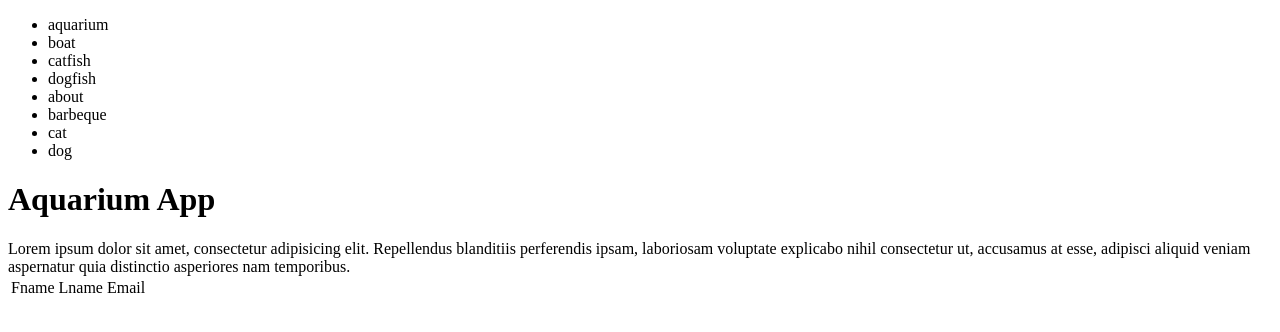
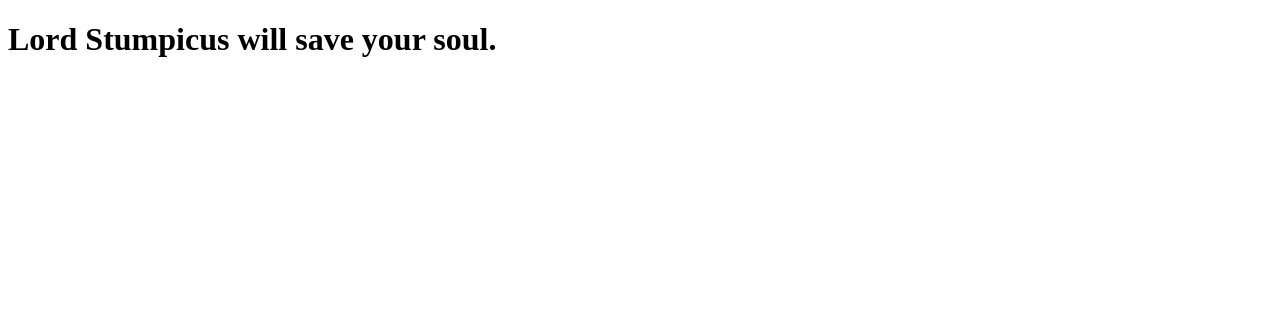
Before and after one commit to SkillDistillery/git-workflow, a plain HTML site: page index.html in a window 1280 px wide. Drawn offline with Linux system fonts and the light colour scheme.

Commit message:
Stumpicus made a change

```diff
--- a/index.html
+++ b/index.html
@@ -7,30 +7,6 @@
   <title>Document</title>
 </head>
 <body>
-  <nav>
-    <ul>
-      <li>aquarium</li>
-      <li>boat</li>
-      <li>catfish</li>
-      <li>dogfish</li>
-      <li>about</li>
-      <li>barbeque</li>
-      <li>cat</li>
-      <li>dog</li>
-    </ul>
-  </nav>
-
-  <h1>Aquarium App</h1>
-
-  <div>Lorem ipsum dolor sit amet, consectetur adipisicing elit. Repellendus blanditiis perferendis ipsam, laboriosam voluptate explicabo nihil consectetur ut, accusamus at esse, adipisci aliquid veniam aspernatur quia distinctio asperiores nam temporibus.</div>
-
-  <table>
-    <tr>
-      <td>Fname</td>
-      <td>Lname</td>
-      <td>Email</td>
-    </tr>
-  </table>
-
+  <h1>Lord Stumpicus will save your soul.</h1>
 </body>
 </html>
```
